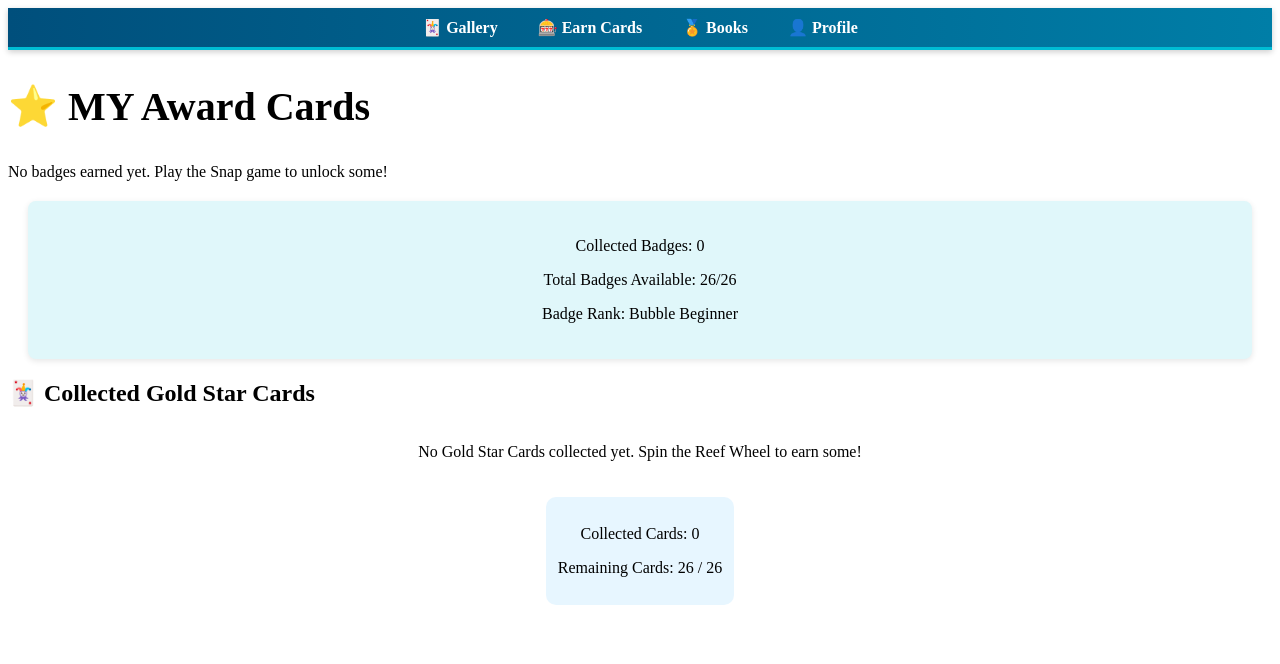
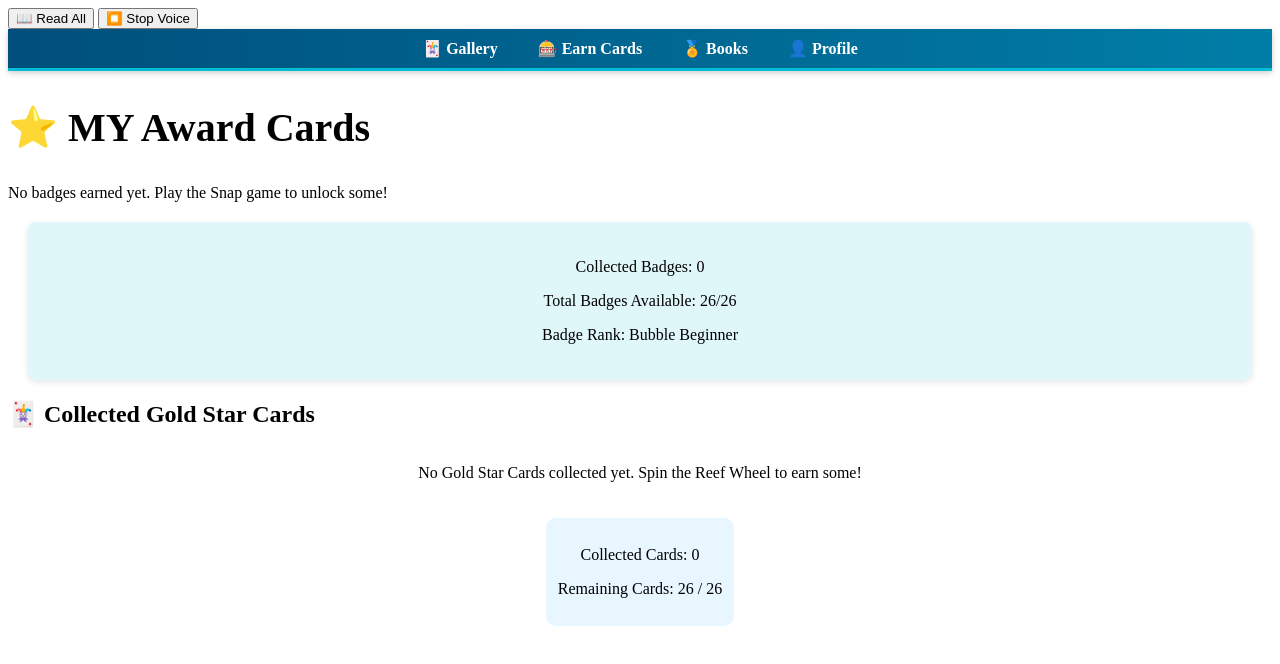
Before and after one commit to Andy124-bot/CollectorApp, a plain HTML site: page profile.html in a window 1280 px wide. Drawn offline with Linux system fonts and the light colour scheme.

Commit message:
Added voice buttions to all pages

```diff
--- a/profile.html
+++ b/profile.html
@@ -8,6 +8,10 @@
 </head>
 
 <body>
+
+    <button onclick="speakPageText()" aria-label="Read entire page">📖 Read All</button>
+    <button onclick="stopSpeaking()" aria-label="Stop voice narration">⏹️ Stop Voice</button>
+
     <nav class="main-nav">
         <ul>
             <li><a href="index.html">🃏 Gallery</a></li>
@@ -75,11 +79,6 @@
                         badgeContainer.appendChild(badge);
                     });
                 }
-
-                // If you're tracking unlocked cards in localStorage (e.g. "earnedCards"), you can add similar logic here
-                // const earnedCards = JSON.parse(localStorage.getItem('earnedCards')) || [];
-                // document.getElementById('collected-count').textContent = `Collected Cards: ${earnedCards.length}`;
-                // document.getElementById('card-rank').textContent = `Card Rank: ${getRank(earnedCards.length)}`;
             });
         </script>
 
```
Also changed, not shown: books.html (+4 -0 lines), earn.html (+4 -0 lines).
